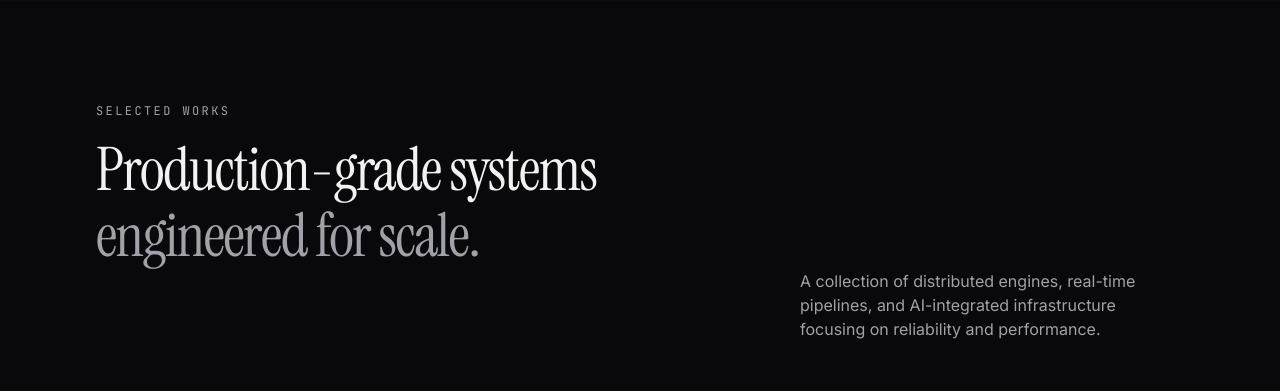
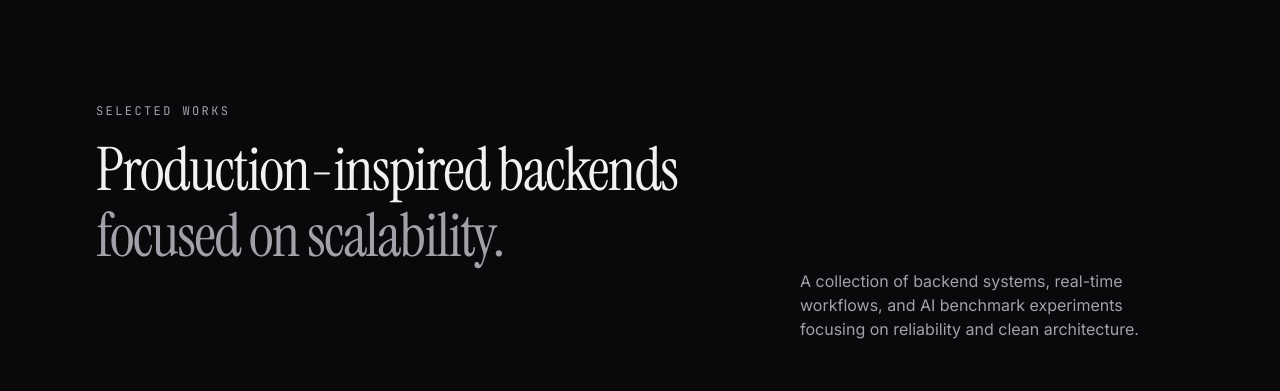
Before and after one commit to AnilMarneni/Anil-Portfolio, a Next.js app: page / in a window 1280 px wide. Shown: the part 2060-2451 px from the top of the page. Built offline with nearby package versions, Linux system fonts and the light colour scheme.

Commit message:
refactor: clean up systems terminology and remove hyperscale claims

```diff
--- a/src/components/sections/FeaturedProjects.tsx
+++ b/src/components/sections/FeaturedProjects.tsx
@@ -10,12 +10,12 @@ export function FeaturedProjects() {
       <div className="flex flex-col md:flex-row md:items-end justify-between gap-8 mb-20">
         <SectionHeader
           label="Selected Works"
-          title="Production-grade systems"
-          subtitle="engineered for scale."
+          title="Production-inspired backends"
+          subtitle="focused on scalability."
           className="mb-0" // Reset margin since container has gap
         />
         <p className="text-muted-foreground max-w-sm mb-6 md:mb-2">
-          A collection of distributed engines, real-time pipelines, and AI-integrated infrastructure focusing on reliability and performance.
+          A collection of backend systems, real-time workflows, and AI benchmark experiments focusing on reliability and clean architecture.
         </p>
       </div>
 
--- a/src/components/sections/Footer.tsx
+++ b/src/components/sections/Footer.tsx
@@ -18,7 +18,7 @@ export function Footer() {
             {portfolioData.name.toUpperCase()}<span className="text-accent">.</span>
           </Link>
           <p className="text-sm text-muted-foreground max-w-xs leading-relaxed">
-            Designing and engineering resilient backend systems and distributed architectures for the next era of computing.
+            Designing and building modular, scalable backend systems with a focus on systems-oriented clean architectures.
           </p>
         </div>
 
```
